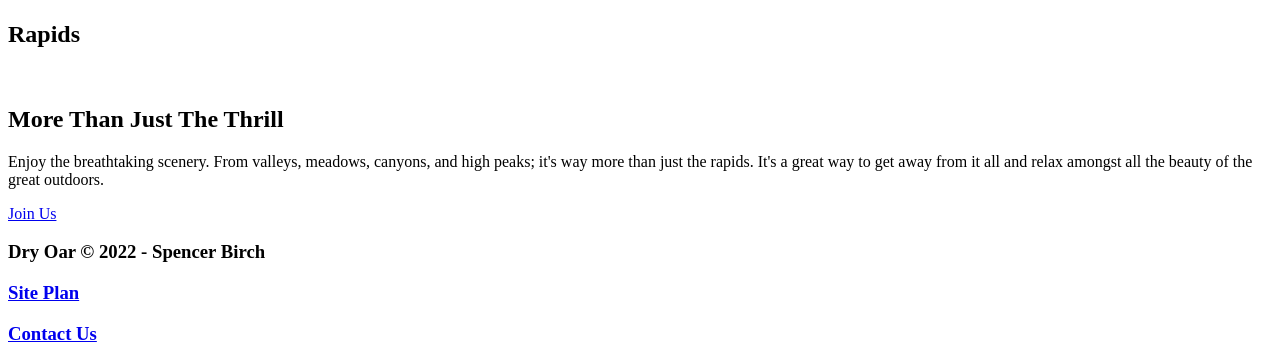
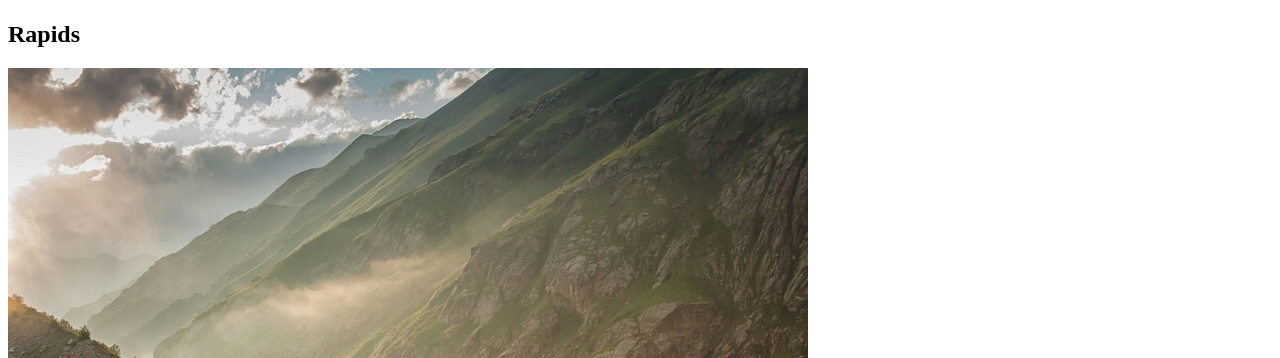
Before and after one commit to spence3033/spence3033.github.io, a plain HTML site: page wwr/index.html in a window 1280 px wide. Shown: the part 2772-3130 px from the top of the page. Drawn offline with Linux system fonts and the light colour scheme.

Commit message:
I fixed an image on the Home Page

```diff
--- a/wwr/index.html
+++ b/wwr/index.html
@@ -46,8 +46,8 @@
             <img class='icon' src='images/oars.png' alt='oars icon'>
             <h2>Rapids</h2>
         </section>
-        <img>
-        <section>
+        <img class='mountains' src='images/mountains.jpg' alt='Misty mountains'>
+        <section class='msg'>
             <h2>More Than Just The Thrill</h2>
             <p>Enjoy the breathtaking scenery. From valleys, meadows, canyons, and high peaks; it's way more than just the rapids. It's a great way to get away from it all and relax amongst all the beauty of the great outdoors. </p>
             <a class='join' href='rivers.html'>Join Us</a>
```
